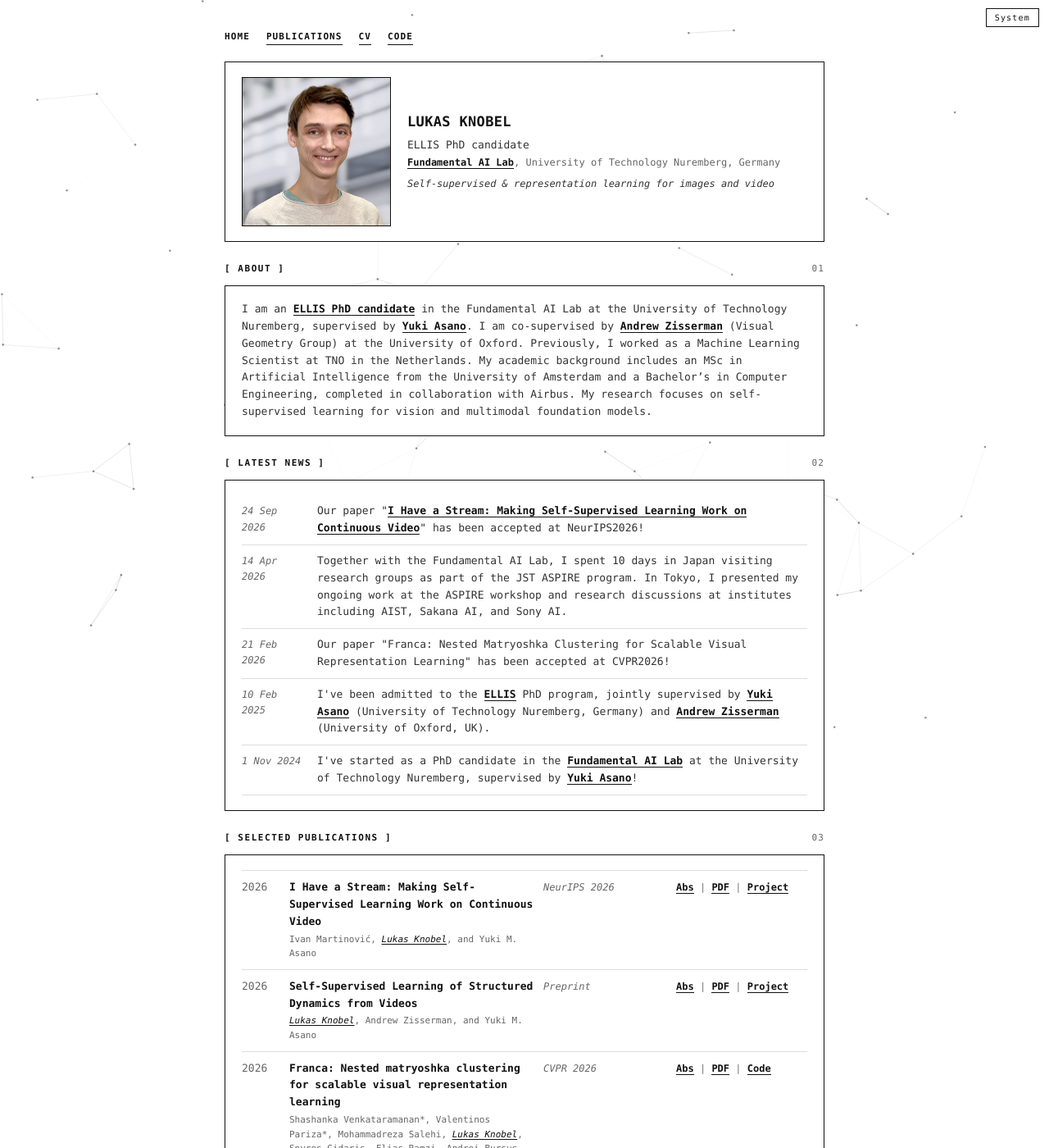
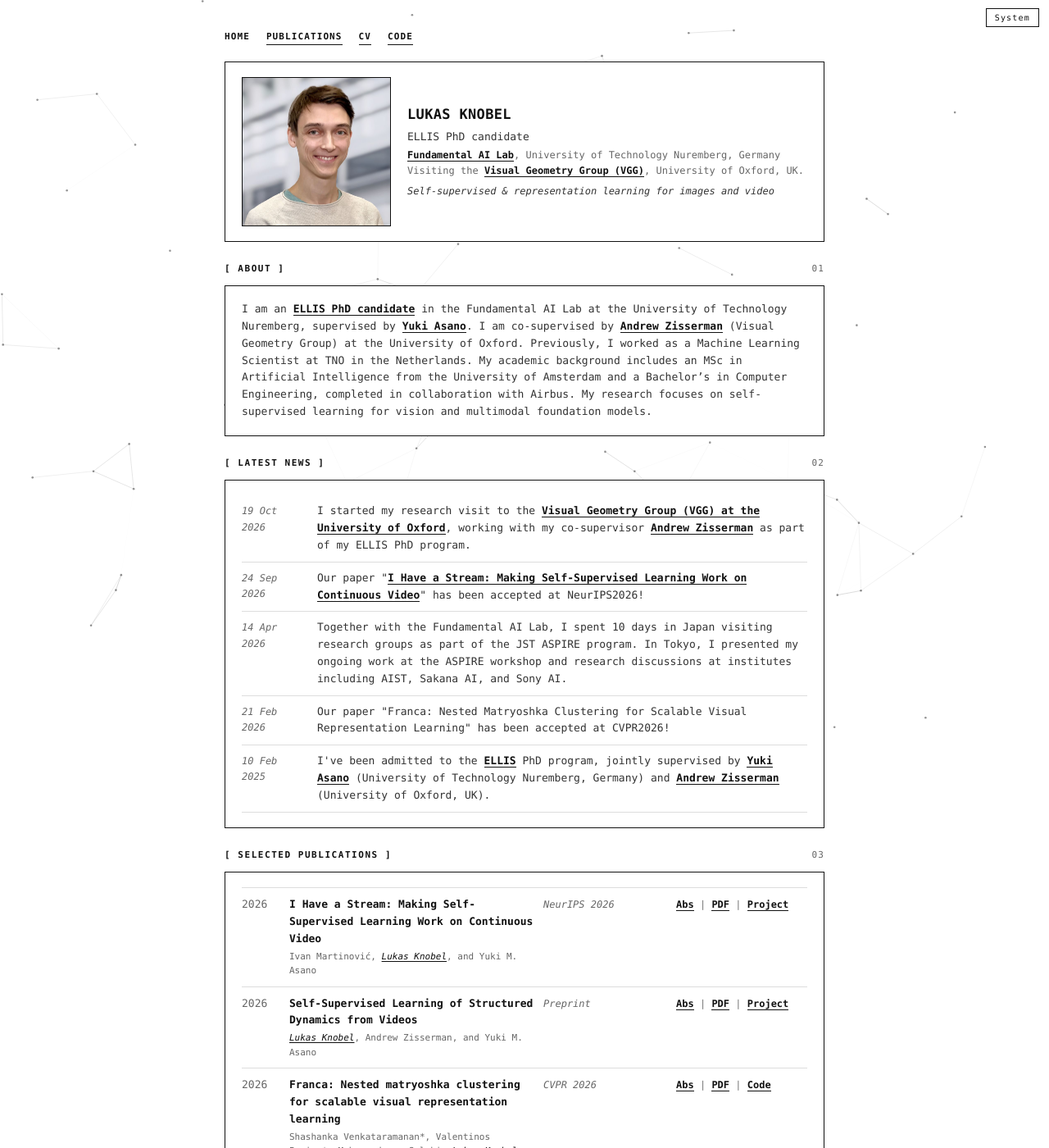
Before and after one commit to lukasknobel/lukasknobel.github.io, a Jekyll site: the page built from index.html, in a window 1280 px wide and 1400 px high. Shown: the whole window at 82% size. Built offline with Jekyll 4.4.1, drawn with Linux system fonts in a browser that asks for light colours; full-size pictures stand in for the smaller copies a plugin makes.

Commit message:
Added ellis visit start

```diff
--- a/_data/site_content.yml
+++ b/_data/site_content.yml
@@ -4,6 +4,7 @@ profile:
   name: Lukas Knobel
   role: ELLIS PhD candidate
   org: <a href="https://fundamentalailab.github.io/">Fundamental AI Lab</a>, University of Technology Nuremberg, Germany
+  visiting: Visiting the <a href="https://www.robots.ox.ac.uk/~vgg/">Visual Geometry Group (VGG)</a>, University of Oxford, UK.
   focus: Self-supervised & representation learning for images and video
   image: ../../assets/img/prof_pic.jpg
   footer: '&copy; 2026 Lukas Knobel'
@@ -85,6 +86,8 @@ papers:
     Code: https://github.com/reproducibilityaccount/reproducing-ridesharing
   abstract: 'Our work attempts to verify two methods to mitigate forms of inequality in ride‐pooling platforms proposed in the paper Data-Driven Methods for Balancing Fairness and Efficiency in Ride-Pooling: (1) integrating fairness constraints into the objective functions and (2) redistributing income of drivers. We extend this paper by testing for robustness to a change in the neighbourhood selection process by using actual Manhattan neighbour‐hoods and we use corresponding demographic data to examine differences in service based on ethnicity.'
 news:
+- date: '2026-10-19'
+  text: I started my research visit to the <a href='https://www.robots.ox.ac.uk/~vgg/'>Visual Geometry Group (VGG) at the University of Oxford</a>, working with my co-supervisor <a href='https://scholar.google.com/citations?user=UZ5wscMAAAAJ&hl=en'>Andrew Zisserman</a> as part of my ELLIS PhD program.
 - date: '2026-09-24'
   text: 'Our paper "<a href=''https://martinovicivan.github.io/StreamMAE/''>I Have a Stream: Making Self-Supervised Learning Work on Continuous Video</a>" has been accepted at NeurIPS2026!'
 - date: '2026-04-14'
--- a/index.html
+++ b/index.html
@@ -16,6 +16,7 @@ description: Lukas Knobel — ELLIS PhD candidate in the Fundamental AI Lab at t
     <h1>{{ site.data.site_content.profile.name | escape }}</h1>
     <p class="rl">{{ site.data.site_content.profile.role | escape }}</p>
     <p class="org">{{ site.data.site_content.profile.org }}</p>
+    <p class="org">{{ site.data.site_content.profile.visiting }}</p>
     <p class="fo">{{ site.data.site_content.profile.focus | escape }}</p>
   </div>
 </div>
```
